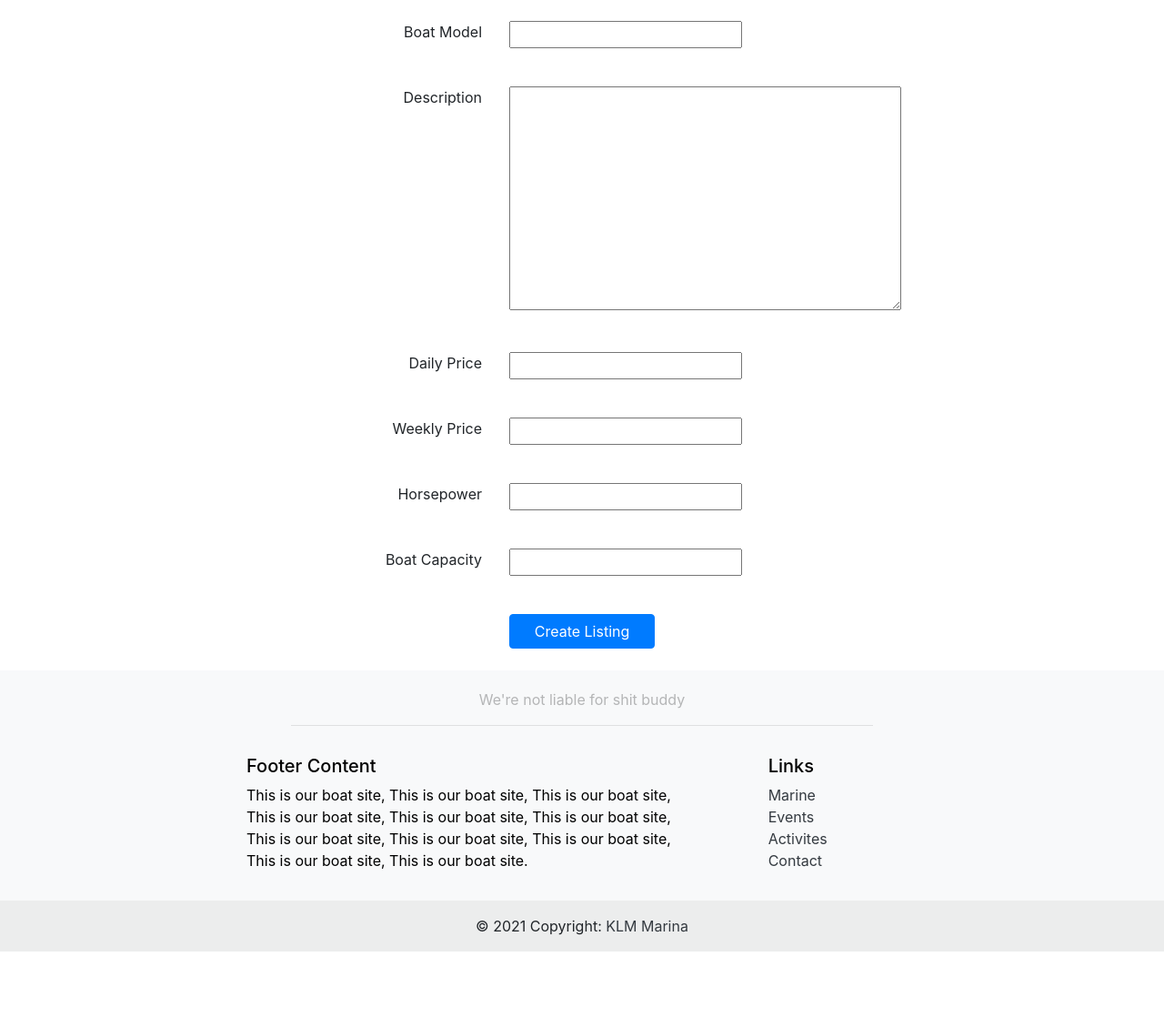
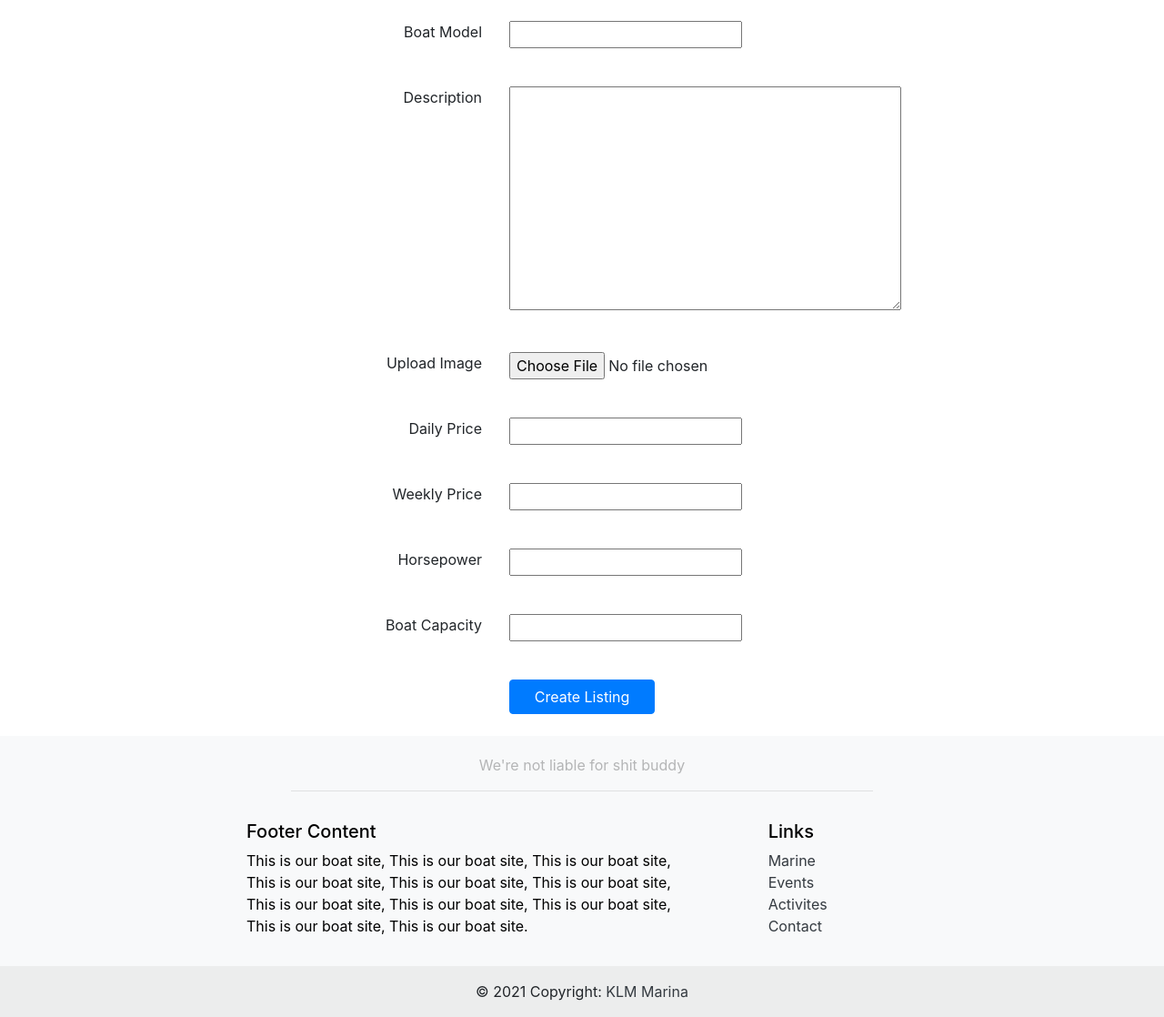
Before and after one commit to jaysondale/boat-rental-app, a Django app: page /activities/water/boat_post_form in a window 1280 px wide. Shown: the part 127-1245 px from the top of the page at 91% size. Before the commit the page ends 1173 px from the top, so only its background shows below. Run offline with Django 3.2, Linux system fonts and the light colour scheme; some libraries are stand-ins or nearby versions.

Commit message:
adding image field

```diff
--- a/src/boatrent/settings.py
+++ b/src/boatrent/settings.py
@@ -119,6 +119,10 @@ USE_TZ = True
 
 LOGIN_REDIRECT_URL = '/'
 
+# Media URL
+MEDIA_URL = '/media/'
+MEDIA_ROOT = os.path.join(BASE_DIR, 'media/')
+
 
 # Static files (CSS, JavaScript, Images)
 # https://docs.djangoproject.com/en/3.1/howto/static-files/
--- a/src/boatrent/urls.py
+++ b/src/boatrent/urls.py
@@ -16,6 +16,8 @@ Including another URLconf
 from django.contrib import admin
 from django.urls import path
 from django.urls import path, include
+from django.conf.urls.static import static
+from django.conf import settings
 from boats import views
 
 urlpatterns = [
@@ -34,5 +36,5 @@ urlpatterns = [
     path(r'^signup/$', views.signup, name='signup'),
     path(r'delete/(?P<booking_id>[0-9]+)/$', views.delete_booking, name='delete'),
     path('activities/water/book_boat/(?P<boat_id>[0-9]+)/$', views.book_boat, name='book_boat'),
-    path('admin/', admin.site.urls)
-]
+    path('admin/', admin.site.urls),
+] + static(settings.MEDIA_URL, document_root=settings.MEDIA_ROOT)
--- a/src/boats/forms.py
+++ b/src/boats/forms.py
@@ -7,7 +7,7 @@ from django import forms
 class rental_form(ModelForm):
     class Meta:
         model = Boat
-        fields = ['name', 'description', 'dayPrice', 'weekPrice', 'hp', 'capacity']
+        fields = ['name', 'description', 'image', 'dayPrice', 'weekPrice', 'hp', 'capacity']
 
 class DateInput(forms.DateInput):
     input_type = 'date'
--- a/src/boats/models.py
+++ b/src/boats/models.py
@@ -15,6 +15,7 @@ class Booking(models.Model):
 class RentalItem(models.Model):
 	name = models.CharField(max_length=120)
 	description = models.TextField()
+	image = models.ImageField(upload_to='images')
 	dayPrice = models.DecimalField(max_digits=10, decimal_places=2)
 	weekPrice = models.DecimalField(max_digits=10, decimal_places=2)
 	startDay = models.DateField()
--- a/src/boats/templates/boats/boat_post_form.html
+++ b/src/boats/templates/boats/boat_post_form.html
@@ -9,7 +9,7 @@
       <h2 class="mt-4">Add New Boat</h2>
     </div>
   </div>
-  <form action="{% url 'boat_post_form' %}"method="post">
+  <form action="{% url 'boat_post_form' %}" enctype="multipart/form-data" method="post">
     <div class="form-group row mb-3 pt-4">
       <div class="col-12 col-md-2 offset-md-3 text-md-right">
         <label for="boat" class="form-label">Boat Model</label>
@@ -24,6 +24,14 @@
       </div>
       <div class="col-12 col-md-3">
         <div>{% csrf_token %} {{form.description}}</div>
+      </div>
+    </div>
+    <div class="form-group row mb-3 pt-4">
+      <div class="col-12 col-md-2 offset-md-3 text-md-right">
+        <label for="boat" class="form-label">Upload Image</label>
+      </div>
+      <div class="col-12 col-md-3">
+        <div>{% csrf_token %} {{form.image}}</div>
       </div>
     </div>
     <div class="form-group row mb-3 pt-4">
--- a/src/boats/views.py
+++ b/src/boats/views.py
@@ -82,11 +82,12 @@ def book_boat(request, boat_id=None):
 
 def boat_form_view(request):
 	if request.method == 'POST':
-		form = rental_form(request.POST)
+		form = rental_form(request.POST, request.FILES)
 		if form.is_valid():
 			form.save()
 			return redirect('boat_post_form')
 	else:
+		print('not valid')
 		form = rental_form()
 	context = {
 		'form' : form
```
Also changed, not shown: src/boats/templates/boats/water.html (+5 -3 lines), src/boats/migrations/0016_rentalitem_image.py (added), src/db.sqlite3, src/media/images/sea_doo.jpeg (added).
